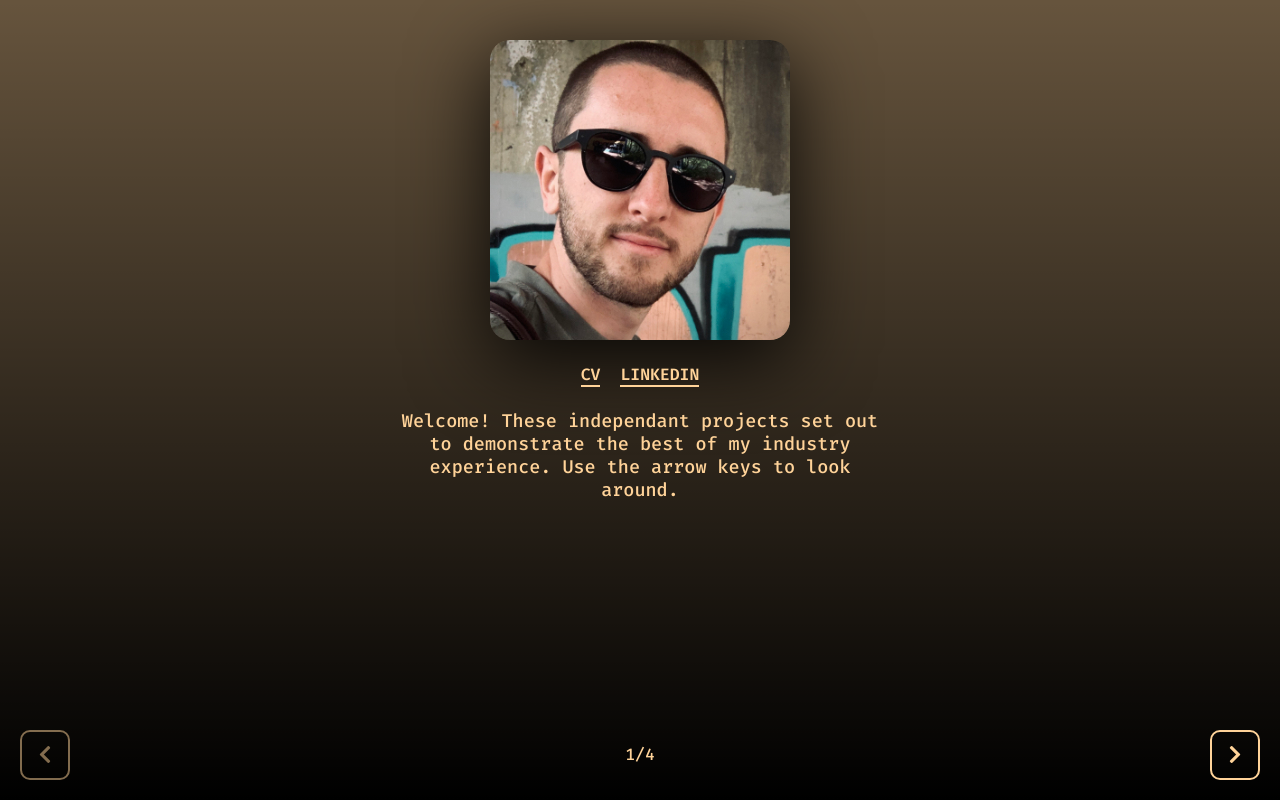
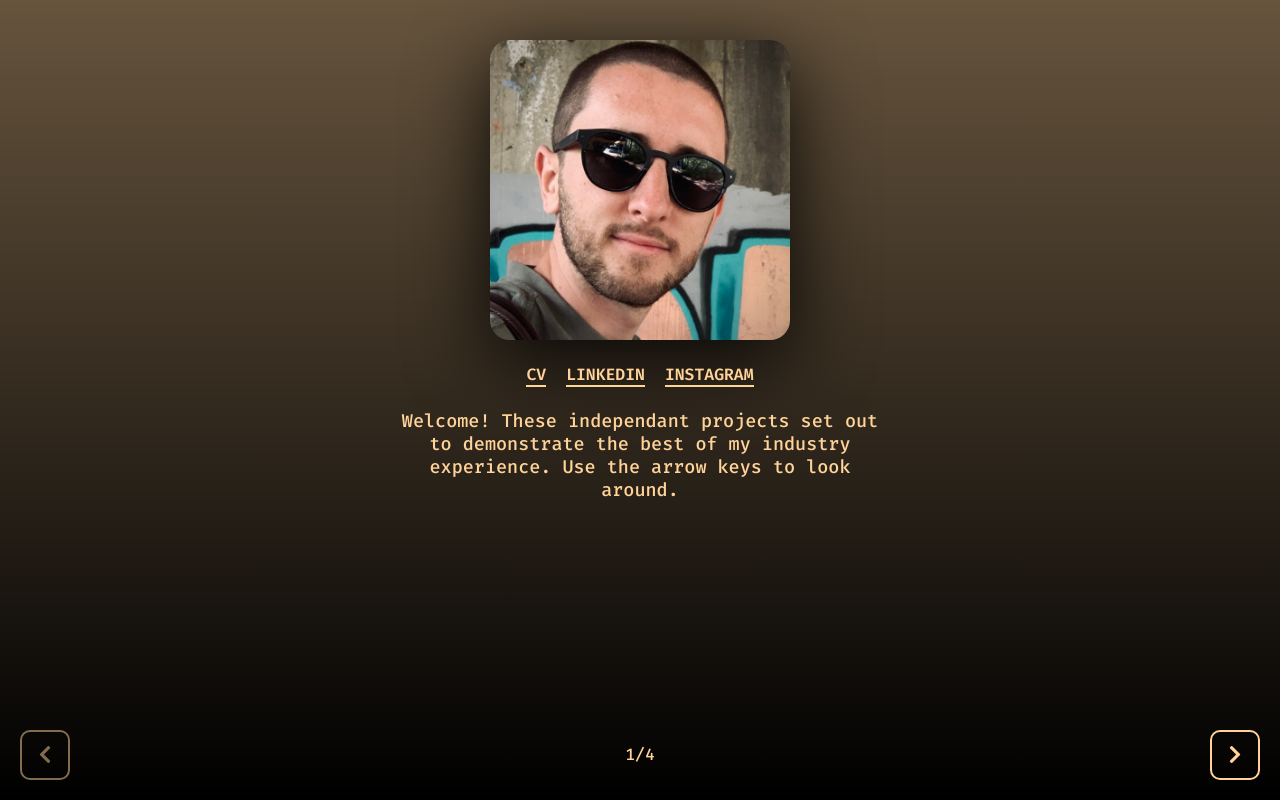
Before and after one commit to domb5041/homepage-2021, a React (Create React App) app: page / in a window 1280 px wide. Shown: the top 800 px of the page. Built offline with nearby package versions, Linux system fonts and the light colour scheme.

Commit message:
instagram link

```diff
--- a/src/App.js
+++ b/src/App.js
@@ -179,6 +179,15 @@ function App() {
                                     Linkedin
                                 </a>
                             )}
+                            {p.url.instagram && (
+                                <a
+                                    color={p.color}
+                                    href={p.url.instagram}
+                                    target='_blank'
+                                >
+                                    Instagram
+                                </a>
+                            )}
                             {p.url.project && (
                                 <a
                                     color={p.color}
--- a/src/projectData.js
+++ b/src/projectData.js
@@ -3,6 +3,7 @@ export default [
         url: {
             cv: '/Dominic-Butler-CV.pdf',
             linkedin: 'https://www.linkedin.com/in/dominic-butler-816b31119',
+            instagram: 'https://www.instagram.com/dombutlerpad/'
         },
         text:
             "Welcome! These independant projects set out to demonstrate the best of my industry experience. Use the arrow keys to look around.",
```
